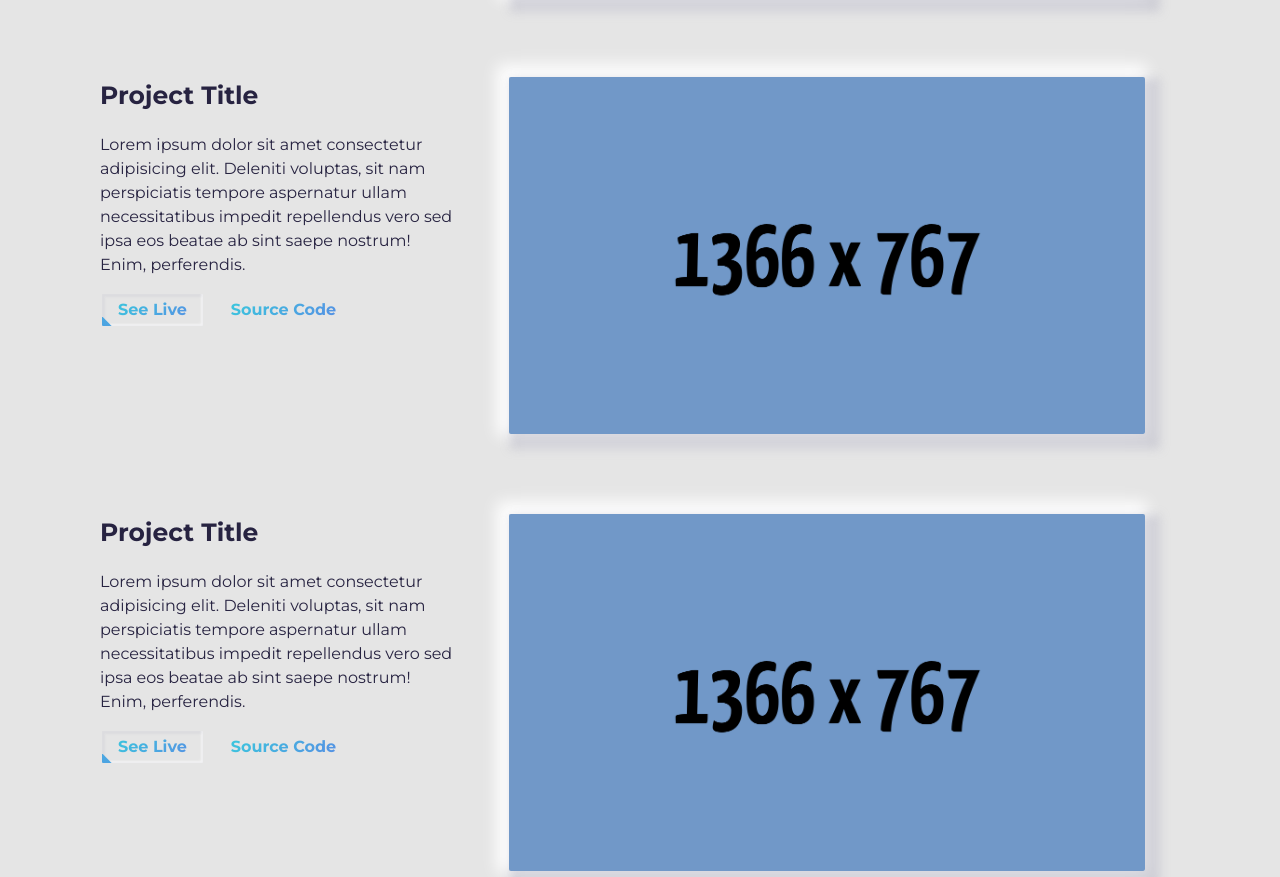
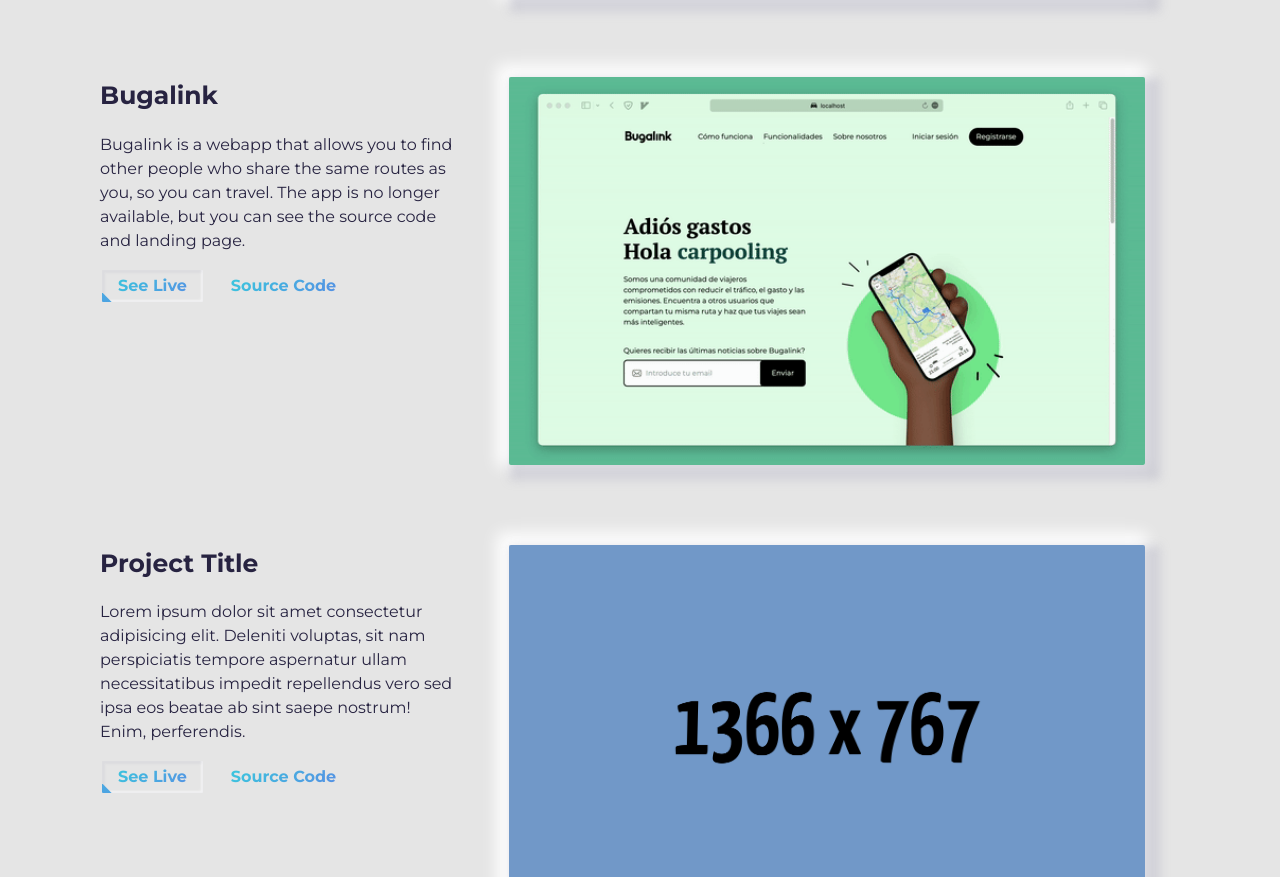
Before and after one commit to alvvazort/alvvazort.github.io, a plain HTML site: page index.html in a window 1280 px wide. Shown: the part 2575-3452 px from the top of the page. Drawn offline with Linux system fonts and the light colour scheme.

Commit message:
feat: bugalink

```diff
--- a/index.html
+++ b/index.html
@@ -202,22 +202,19 @@ Have fun creating your portfolio on this template!!! -->
           <!-- Each .row is a project -->
           <article class="row">
             <div class="project-wrapper__text">
-              <h3 class="project-wrapper__text-title">Project Title</h3>
+              <h3 class="project-wrapper__text-title">Bugalink</h3>
               <p class="project-wrapper__text-info">
-                Lorem ipsum dolor sit amet consectetur adipisicing elit.
-                Deleniti voluptas, sit nam perspiciatis tempore aspernatur ullam
-                necessitatibus impedit repellendus vero sed ipsa eos beatae ab
-                sint saepe nostrum! Enim, perferendis.
+                Bugalink is a webapp that allows you to find other people who share the same routes as you, so you can travel. The app is no longer available, but you can see the source code and landing page.
               </p>
               <div class="project-wrapper__text-btns">
                 <a
-                  href="#"
+                  href="https://www.bugalink.es"
                   target="_blank"
                   rel="noopener noreferrer"
                   class="cta-btn cta-btn--hero cta-btn--projects"
                   >See Live</a
                 >
-                <a href="#" target="_blank" class="cta-btn text-color-main"
+                <a href="https://github.com/ISPP-Grupo5/BugaLink" target="_blank" class="cta-btn text-color-main"
                   >Source Code</a
                 >
               </div>
@@ -227,7 +224,7 @@ Have fun creating your portfolio on this template!!! -->
               <a href="#" target="_blank" rel="noopener noreferrer">
                 <div class="thumbnail rounded">
                   <img
-                    src="./assets/project.png"
+                    src="./assets/bugalink.gif"
                     class="img-fluid"
                     alt="Project Image"
                     width="1366"
```
Also changed, not shown: assets/bugalink.gif (added).
